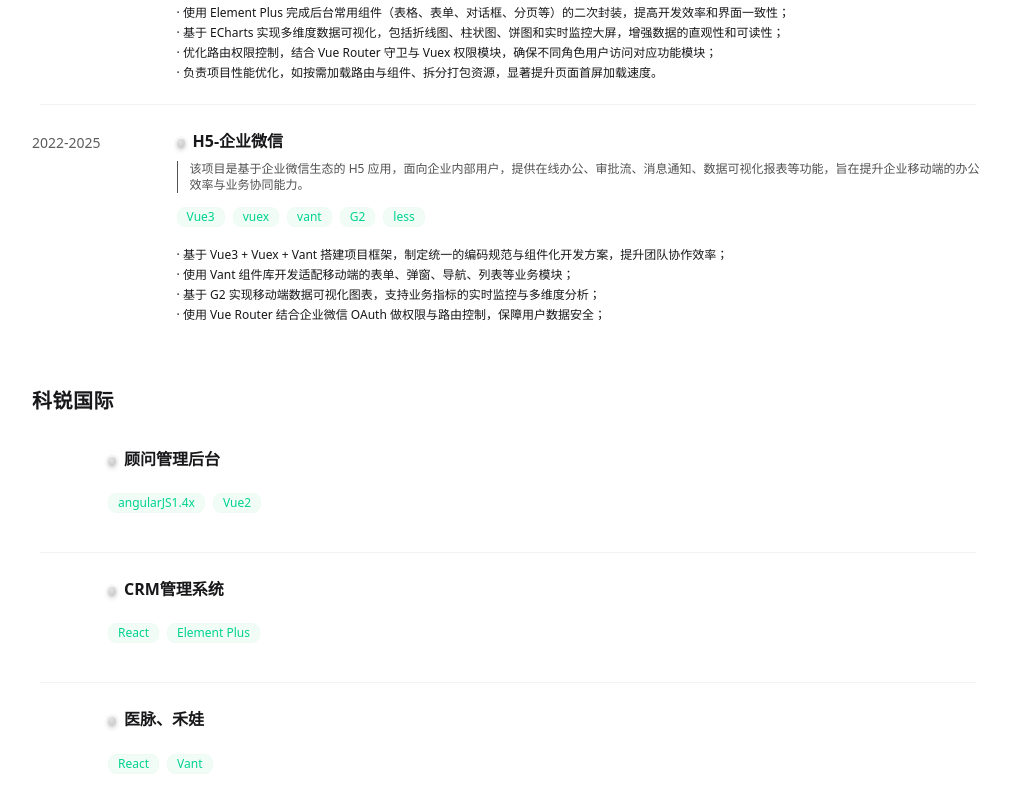
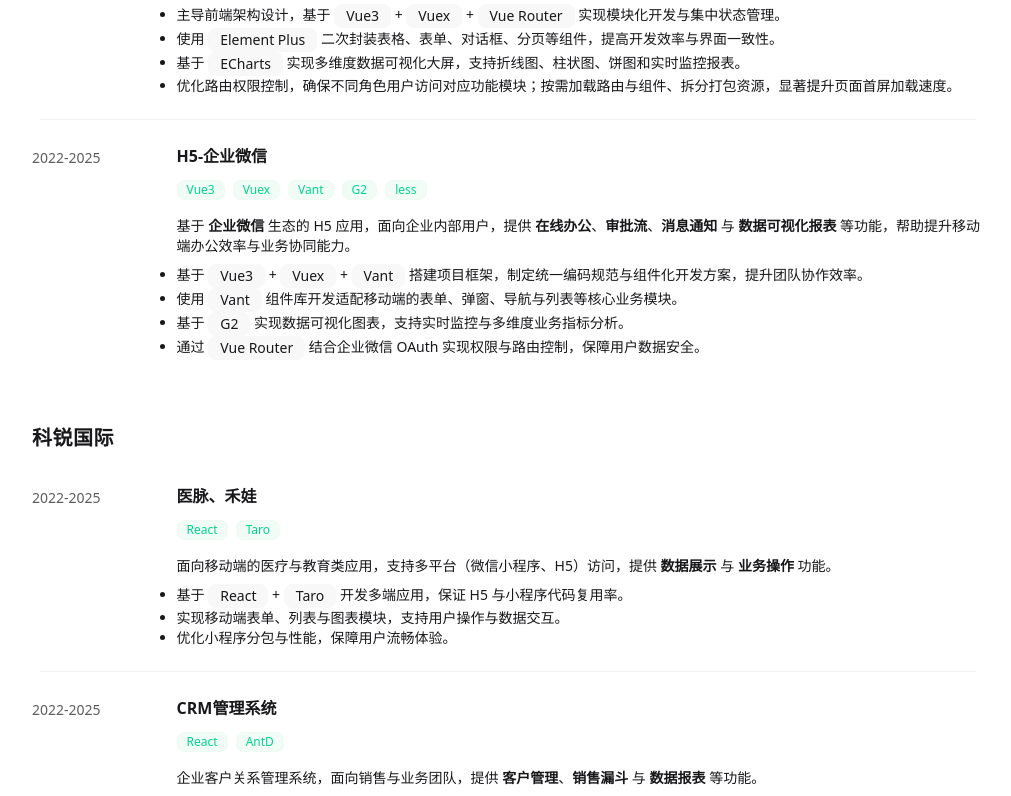
Before and after one commit to natnan-x/home, a Vue app: page /project in a window 1280 px wide. Shown: the part 784-1580 px from the top of the page, without its empty margins (132-1143 px from the left). Built offline with nearby package versions, Linux system fonts and the light colour scheme.

Commit message:
chore: push

```diff
--- /dev/null
+++ b/src/data/zh/project copy.js
@@ -0,0 +1,74 @@
+export default {
+  title: "参与多家企业数字化转型，涉及领域建筑装饰、高端猎头、智慧城市等",
+  desc: "我的工作履历、按照时间顺序收集如下，过于久远的不再过多描述，在此感谢陪伴我成长的老东家。",
+  list: [
+    {
+      id: 1,
+      name: "尚层装饰",
+      year: "2022-2025",
+      desc: "",
+      list: [
+        {
+          year: "2022-2025",
+          name: "墅学家小程序",
+          tags: ["微信原生开发", "skyline", "tdesign-miniprogram"],
+          list: [
+            "· 独立负责C端小程序前端开发迭代工作，该项目以前端为主导，确定开发周期及更新开发进度",
+            "· wx.request封装，表单提交，列表懒加载等，全局数据上报封装搭配管理后台，查看用户行为、路径、停留时长",
+            "· 熟练掌握小程序生命周期、分包、授权登录、场景入口、支付等",
+          ],
+        },
+        {
+          year: "2022-2025",
+          name: "PC-红珊瑚管理后台",
+          tags: ["Vue3", "vuex", "Element Plus", "less", "echarts"],
+          desc: "该项目是为企业内部运营打造的管理后台，涵盖用户管理、权限配置、数据可视化报表、业务流程审批等核心功能，旨在提升企业运营效率与数据管理能力。",
+          responsible: `
+           <p>
+            <strong>主导前端架构设计</strong>，采用<span class="badge badge-ghost">Vue3 + Vue Router + Vuex</span>实现模块化与集中式状态管理；<br>
+            基于 <span class="badge badge-ghost">Element Plus</span> 二次封装常用组件并集成 <span class="badge badge-ghost">>ECharts</span> 构建多维数据可视化大屏；<br>
+            通过 <strong>路由守卫</strong> 与 <strong>权限模块</strong> 控制访问，并利用按需加载与资源拆分优化性能，显著提升首屏加载速度。
+          </p>
+          `,
+          list: [
+            "· 负责整体前端架构搭建，采用 Vue3 + Vue Router + Vuex 实现模块化开发与状态集中管理；",
+            "· 使用 Element Plus 完成后台常用组件（表格、表单、对话框、分页等）的二次封装，提高开发效率和界面一致性；",
+            "· 基于 ECharts 实现多维度数据可视化，包括折线图、柱状图、饼图和实时监控大屏，增强数据的直观性和可读性；",
+            "· 优化路由权限控制，结合 Vue Router 守卫与 Vuex 权限模块，确保不同角色用户访问对应功能模块；",
+            "· 负责项目性能优化，如按需加载路由与组件、拆分打包资源，显著提升页面首屏加载速度。",
+          ],
+        },
+        {
+          year: "2022-2025",
+          name: "H5-企业微信",
+          tags: ["Vue3", "vuex", "vant", "G2", "less"],
+          desc: "该项目是基于企业微信生态的 H5 应用，面向企业内部用户，提供在线办公、审批流、消息通知、数据可视化报表等功能，旨在提升企业移动端的办公效率与业务协同能力。",
+          list: [
+            "· 基于 Vue3 + Vuex + Vant 搭建项目框架，制定统一的编码规范与组件化开发方案，提升团队协作效率；",
+            "· 使用 Vant 组件库开发适配移动端的表单、弹窗、导航、列表等业务模块；",
+            "· 基于 G2 实现移动端数据可视化图表，支持业务指标的实时监控与多维度分析；",
+            "· 使用 Vue Router 结合企业微信 OAuth 做权限与路由控制，保障用户数据安全；",
+          ],
+        },
+      ],
+    },
+    {
+      id: 2,
+      name: "科锐国际",
+      list: [
+        {
+          name: "顾问管理后台",
+          tags: ["angularJS1.4x", "Vue2"],
+        },
+        {
+          name: "CRM管理系统",
+          tags: ["React", "Element Plus"],
+        },
+        {
+          name: "医脉、禾娃",
+          tags: ["React", "Vant"],
+        },
+      ],
+    },
+  ],
+};
--- a/src/data/zh/project.js
+++ b/src/data/zh/project.js
@@ -12,54 +12,103 @@
           year: "2022-2025",
           name: "墅学家小程序",
           tags: ["微信原生开发", "skyline", "tdesign-miniprogram"],
-          list: [
-            "· 独立负责C端小程序前端开发迭代工作，该项目以前端为主导，确定开发周期及更新开发进度",
-            "· wx.request封装，表单提交，列表懒加载等，全局数据上报封装搭配管理后台，查看用户行为、路径、停留时长",
-            "· 熟练掌握小程序生命周期、分包、授权登录、场景入口、支付等",
-          ],
+          responsible: `
+          <p>
+            面向 <strong>C端用户</strong> 的家装小程序，提供在线墅装案例预览与精准用户画像，同时为设计师提供案例上传与主页编辑功能，构建用户与设计师的互动平台。
+          </p>
+          <ul class="mt-2 list-disc list-outside">
+            <li>独立负责 C 端小程序前端开发与迭代，主导开发周期与更新进度。</li>
+            <li>封装请求，实现表单提交与列表懒加载；接入全局数据上报并与管理后台联动，用于分析用户行为、路径与停留时长。</li>
+            <li>熟练掌握小程序生命周期、分包加载、授权登录、场景入口与支付功能，保障弱网与低端设备的稳定体验。</li>
+          </ul>
+          `,
         },
         {
           year: "2022-2025",
           name: "PC-红珊瑚管理后台",
-          tags: ["Vue3", "vuex", "Element Plus", "less", "echarts"],
-          desc: "该项目是为企业内部运营打造的管理后台，涵盖用户管理、权限配置、数据可视化报表、业务流程审批等核心功能，旨在提升企业运营效率与数据管理能力。",
-          list: [
-            "· 负责整体前端架构搭建，采用 Vue3 + Vue Router + Vuex 实现模块化开发与状态集中管理；",
-            "· 使用 Element Plus 完成后台常用组件（表格、表单、对话框、分页等）的二次封装，提高开发效率和界面一致性；",
-            "· 基于 ECharts 实现多维度数据可视化，包括折线图、柱状图、饼图和实时监控大屏，增强数据的直观性和可读性；",
-            "· 优化路由权限控制，结合 Vue Router 守卫与 Vuex 权限模块，确保不同角色用户访问对应功能模块；",
-            "· 负责项目性能优化，如按需加载路由与组件、拆分打包资源，显著提升页面首屏加载速度。",
-          ],
+          tags: ["Vue3", "Vuex", "Element Plus", "less", "ECharts"],
+          responsible: `
+            <p>
+              企业管理后台系统，服务公司内部多部门，提供 <strong>用户管理</strong>、<strong>权限控制</strong>、<strong>业务流程监控</strong> 与 <strong>数据可视化报表</strong> 等功能。
+            </p>
+            <ul class="mt-2 list-disc list-outside">
+              <li>主导前端架构设计，基于 <span class="badge badge-ghost">Vue3</span> + <span class="badge badge-ghost">Vuex</span> + <span class="badge badge-ghost">Vue Router</span> 实现模块化开发与集中状态管理。</li>
+              <li>使用 <span class="badge badge-ghost">Element Plus</span> 二次封装表格、表单、对话框、分页等组件，提高开发效率与界面一致性。</li>
+              <li>基于 <span class="badge badge-ghost">ECharts</span> 实现多维度数据可视化大屏，支持折线图、柱状图、饼图和实时监控报表。</li>
+              <li>优化路由权限控制，确保不同角色用户访问对应功能模块；按需加载路由与组件、拆分打包资源，显著提升页面首屏加载速度。</li>
+            </ul>
+          `,
         },
         {
           year: "2022-2025",
           name: "H5-企业微信",
-          tags: ["Vue3", "vuex", "vant", "G2", "less"],
-          desc: "该项目是基于企业微信生态的 H5 应用，面向企业内部用户，提供在线办公、审批流、消息通知、数据可视化报表等功能，旨在提升企业移动端的办公效率与业务协同能力。",
-          list: [
-            "· 基于 Vue3 + Vuex + Vant 搭建项目框架，制定统一的编码规范与组件化开发方案，提升团队协作效率；",
-            "· 使用 Vant 组件库开发适配移动端的表单、弹窗、导航、列表等业务模块；",
-            "· 基于 G2 实现移动端数据可视化图表，支持业务指标的实时监控与多维度分析；",
-            "· 使用 Vue Router 结合企业微信 OAuth 做权限与路由控制，保障用户数据安全；",
-          ],
+          tags: ["Vue3", "Vuex", "Vant", "G2", "less"],
+          responsible: `
+          <p>
+            基于 <strong>企业微信</strong> 生态的 H5 应用，面向企业内部用户，提供 <strong>在线办公</strong>、<strong>审批流</strong>、<strong>消息通知</strong> 与 <strong>数据可视化报表</strong> 等功能，帮助提升移动端办公效率与业务协同能力。
+          </p>
+          <ul class="mt-2 list-disc list-outside">
+            <li>基于 <span class="badge badge-ghost">Vue3</span> + <span class="badge badge-ghost">Vuex</span> + <span class="badge badge-ghost">Vant</span> 搭建项目框架，制定统一编码规范与组件化开发方案，提升团队协作效率。</li>
+            <li>使用 <span class="badge badge-ghost">Vant</span> 组件库开发适配移动端的表单、弹窗、导航与列表等核心业务模块。</li>
+            <li>基于 <span class="badge badge-ghost">G2</span> 实现数据可视化图表，支持实时监控与多维度业务指标分析。</li>
+            <li>通过 <span class="badge badge-ghost">Vue Router</span> 结合企业微信 OAuth 实现权限与路由控制，保障用户数据安全。</li>
+          </ul>
+          `,
         },
       ],
     },
     {
       id: 2,
       name: "科锐国际",
+      year: "2022-2025",
+      desc: "",
       list: [
         {
-          name: "顾问管理后台",
-          tags: ["angularJS1.4x", "Vue2"],
+          name: "医脉、禾娃",
+          tags: ["React", "Taro"],
+          year: "2022-2025",
+          responsible: `
+            <p>
+              面向移动端的医疗与教育类应用，支持多平台（微信小程序、H5）访问，提供 <strong>数据展示</strong> 与 <strong>业务操作</strong> 功能。
+            </p>
+            <ul class="mt-2 list-disc list-outside">
+              <li>基于 <span class="badge badge-ghost">React</span> + <span class="badge badge-ghost">Taro</span> 开发多端应用，保证 H5 与小程序代码复用率。</li>
+              <li>实现移动端表单、列表与图表模块，支持用户操作与数据交互。</li>
+              <li>优化小程序分包与性能，保障用户流畅体验。</li>
+            </ul>
+          `,
         },
         {
           name: "CRM管理系统",
-          tags: ["React", "Element Plus"],
+          tags: ["React", "AntD"],
+          year: "2022-2025",
+          responsible: `
+            <p>
+              企业客户关系管理系统，面向销售与业务团队，提供 <strong>客户管理</strong>、<strong>销售漏斗</strong> 与 <strong>数据报表</strong> 等功能。
+            </p>
+            <ul class="mt-2 list-disc list-outside">
+              <li>基于 <span class="badge badge-ghost">React</span> + <span class="badge badge-ghost">AntD</span> 搭建前端架构，实现组件化开发。</li>
+              <li>封装表格、表单与图表组件，提升开发效率与界面一致性。</li>
+              <li>实现权限控制与路由守卫，保障用户数据安全。</li>
+            </ul>
+          `,
         },
         {
-          name: "医脉、禾娃",
-          tags: ["React", "Vant"],
+          name: "才客-顾问管理后台",
+          tags: ["Vue2", "VueX", "Element UI", "AngularJS 1.4x"],
+          year: "2022-2025",
+          responsible: `
+            <p>
+              企业顾问管理后台，由我主导开发和技术迁移，将原有 <span class="badge badge-ghost">AngularJS 1.4x</span> 项目迁移至 <span class="badge badge-ghost">Vue2</span> + <span class="badge badge-ghost">Vuex</span> 技术栈，实现现代化前端架构。
+            </p>
+            <ul class="mt-2 list-disc list-outside">
+              <li><strong>主导前端整体架构设计</strong>，完成 AngularJS → Vue2 技术迁移，包括模块化开发、组件化封装与状态管理改造。</li>
+              <li>使用 <span class="badge badge-ghost">Element UI</span> 构建表格、表单、弹窗、分页等核心模块，实现统一 UI 风格与交互体验。</li>
+              <li>优化路由和权限控制，通过 Vue Router 守卫和 Vuex 权限模块，保障不同角色访问安全。</li>
+              <li>制定开发规范和编码标准，指导团队成员开发，提升团队协作效率和项目可维护性。</li>
+              <li>在迁移过程中重构数据交互逻辑，提高系统性能与稳定性，保障业务平滑上线。</li>
+            </ul>
+                  `,
         },
       ],
     },
--- a/src/views/Project.vue
+++ b/src/views/Project.vue
@@ -18,22 +18,14 @@
         <div class="pr-15 text-sm opacity-70 mt-1">{{ val.year }}</div>
         <div>
           <div class="font-semibold text-base">
-            <div class="inline-grid *:[grid-area:1/1] mr-2">
-              <div class="status animate-ping"></div>
-              <div class="status"></div>
-            </div>{{ val.name }}
+            {{ val.name }}
           </div>
-          <div class="text-xs mt-2 opacity-75 border-l pl-3">
-            {{ val.desc }}
-          </div>
-          <div class="pt-3">
+          <div class="pt-3 flex items-center">
             <div class="badge badge-soft badge-success badge-sm mr-2" v-for="(v, i) in val.tags" :key="i">{{ v
               }}
             </div>
           </div>
-        </div>
-        <div class="list-col-wrap text-xs">
-          <p class="pt-1" v-for="(v, i) in val.list" :key="i">{{ v }}</p>
+          <div class="list-col-wrap text-sm mt-4" v-html="val.responsible"></div>
         </div>
       </li>
     </ul>
```
